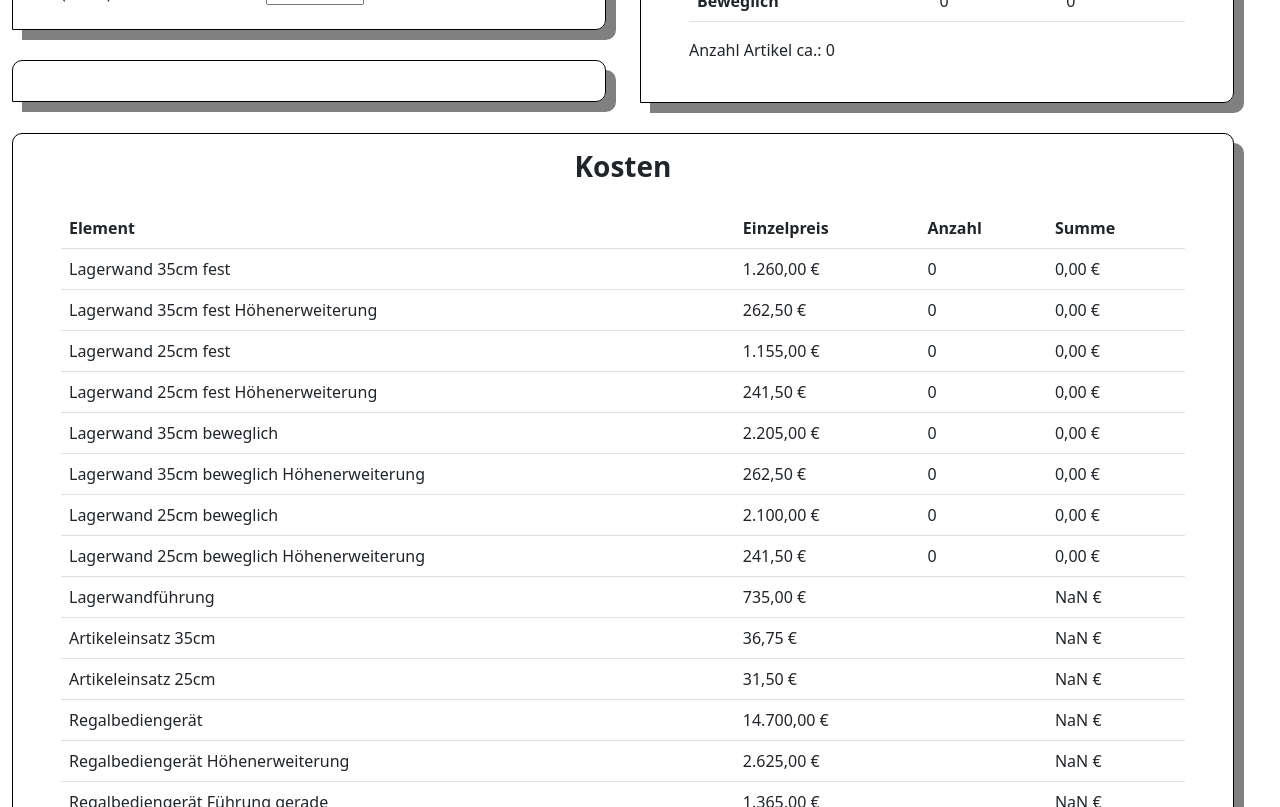
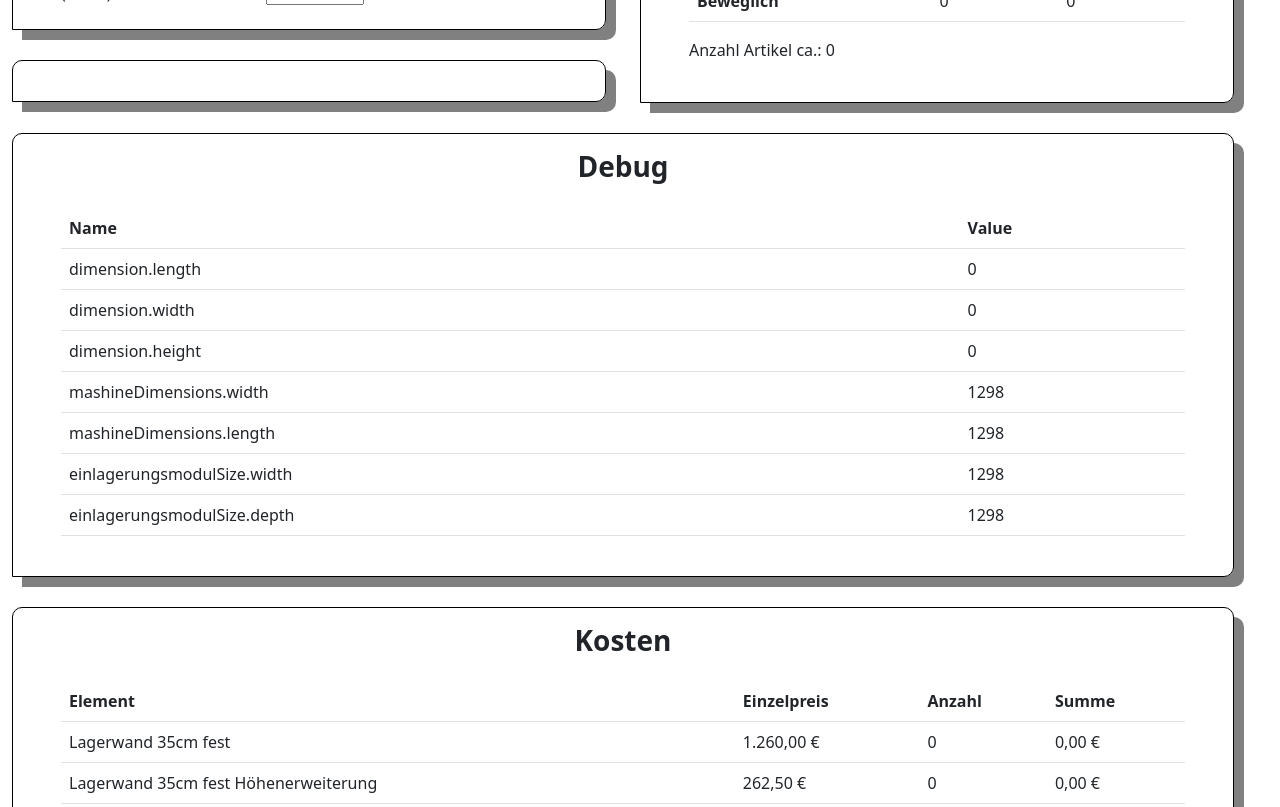
Before and after one commit to iamProud/maqum-calculation, a Vue app: page / in a window 1280 px wide. Shown: the part 420-1227 px from the top of the page. Built offline with nearby package versions, Linux system fonts and the light colour scheme; what vue3-apexcharts would draw is missing.

Commit message:
fixed calculation

```diff
--- a/src/App.vue
+++ b/src/App.vue
@@ -26,6 +26,8 @@
                 :einlagerungsmodul="einlagerungsmodul"
                 :einlagerungsmodulSize="einlagerungsmodulSize"
                 :bauteile="bauteile"
+                :shelfSide1="shelfSide1"
+                :shelfSide2="shelfSide2"
                 @select-side-1="setShelfSide1($event)"
                 @select-side-2="setShelfSide2($event)"
             ></Matrix>
@@ -46,6 +48,14 @@
             ></Preview>
         </div>
 
+        <Debugger
+            v-if="debug"
+            title="Debug"
+            :dimension="dimension"
+            :mashineDimensions="mashineDimensions"
+            :einlagerungsmodulSize="einlagerungsmodulSize"
+        ></Debugger>
+
         <Costs
             :fixShelfs="fixShelfs"
             :movableShelfs="movableShelfs"
@@ -57,26 +67,28 @@
 </template>
 
 <script>
-import Tile from "./components/tile.vue";
 import Preview from "./components/preview.vue";
 import Implementation from "./components/implementation.vue";
 import Matrix from "./components/matrix.vue";
 import bauteileJSON from "/src/assets/bauteile.json";
 import Costs from "./components/cost/costs.vue";
 import Dimensions from "./components/dimensions.vue";
+import Debugger from "./components/debugger.vue";
 
 export default {
     components: {
         Dimensions: Dimensions,
-        Tile: Tile,
         Preview: Preview,
         Matrix: Matrix,
         Implementation: Implementation,
         Costs: Costs,
+        Debugger: Debugger,
     },
 
     data() {
         return {
+            debug: true,
+
             bauteile: bauteileJSON,
 
             // Dimension in mm
@@ -125,7 +137,8 @@ export default {
 
                 // calculate dimesion based on unit
                 this.dimensionInput[key] =
-                    this.dimensionInput[key] * (this.unit[oldUnit] / this.unit[newUnit]);
+                    this.dimensionInput[key] *
+                    (this.unit[oldUnit] / this.unit[newUnit]);
             }
         },
 
@@ -224,18 +237,25 @@ export default {
                     side2Width = this.shelfSide2.shelf.fullSize;
                 }
 
-                fullWidth = Math.max(
-                    this.einlagerungsmodulSize.width,
-                    side1Width +
-                        side2Width +
-                        this.bauteile.regalbediengerät.diameter +
-                        this.bauteile.regalbediengerät.margin.y1 +
-                        this.bauteile.regalbediengerät.margin.y2
+                let kistenaufzug2width =
+                    this.einlagerungsmodul.type == "n20"
+                        ? this.bauteile.kistenaufzug.width
+                        : 0;
+                let side1maxWidth = Math.max(
+                    side1Width,
+                    this.bauteile.kistenaufzug.width
                 );
+                let side2maxWidth = Math.max(side2Width, kistenaufzug2width);
+
+                fullWidth =
+                    this.bauteile.picksystem.width +
+                    side1maxWidth +
+                    side2maxWidth;
             }
 
             if (this.einlagerungsmodul.side == "long") {
-                side1Length = this.shelfSide1.rows * this.bauteile.lagerregal.width;
+                side1Length =
+                    this.shelfSide1.rows * this.bauteile.lagerregal.width;
 
                 side2Length =
                     this.shelfSide2.rows * this.bauteile.lagerregal.width +
@@ -257,7 +277,7 @@ export default {
                 fullWidth =
                     side1Width +
                     regalbediengerätWidth +
-                    Math.max(this.einlagerungsmodulSize.depth, side2Width);
+                    this.einlagerungsmodulSize.depth;
             }
 
             return {
```
